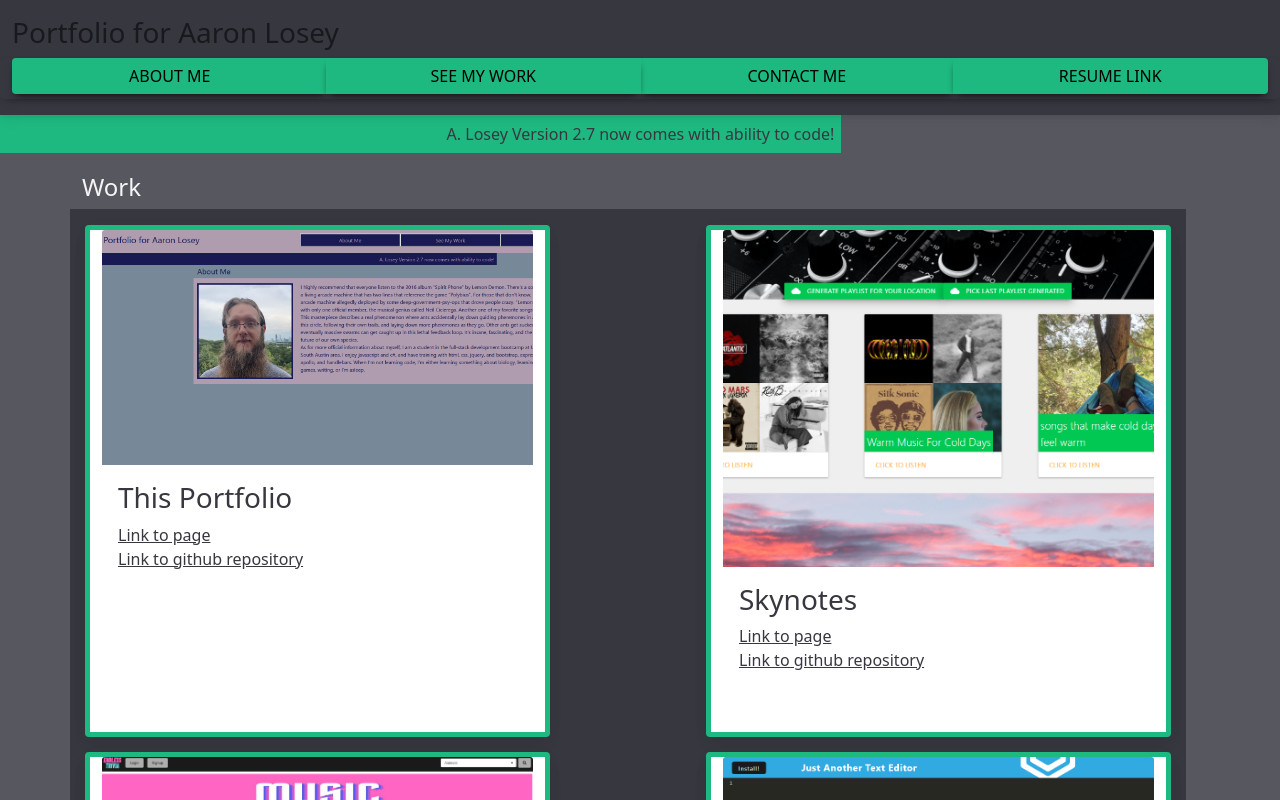
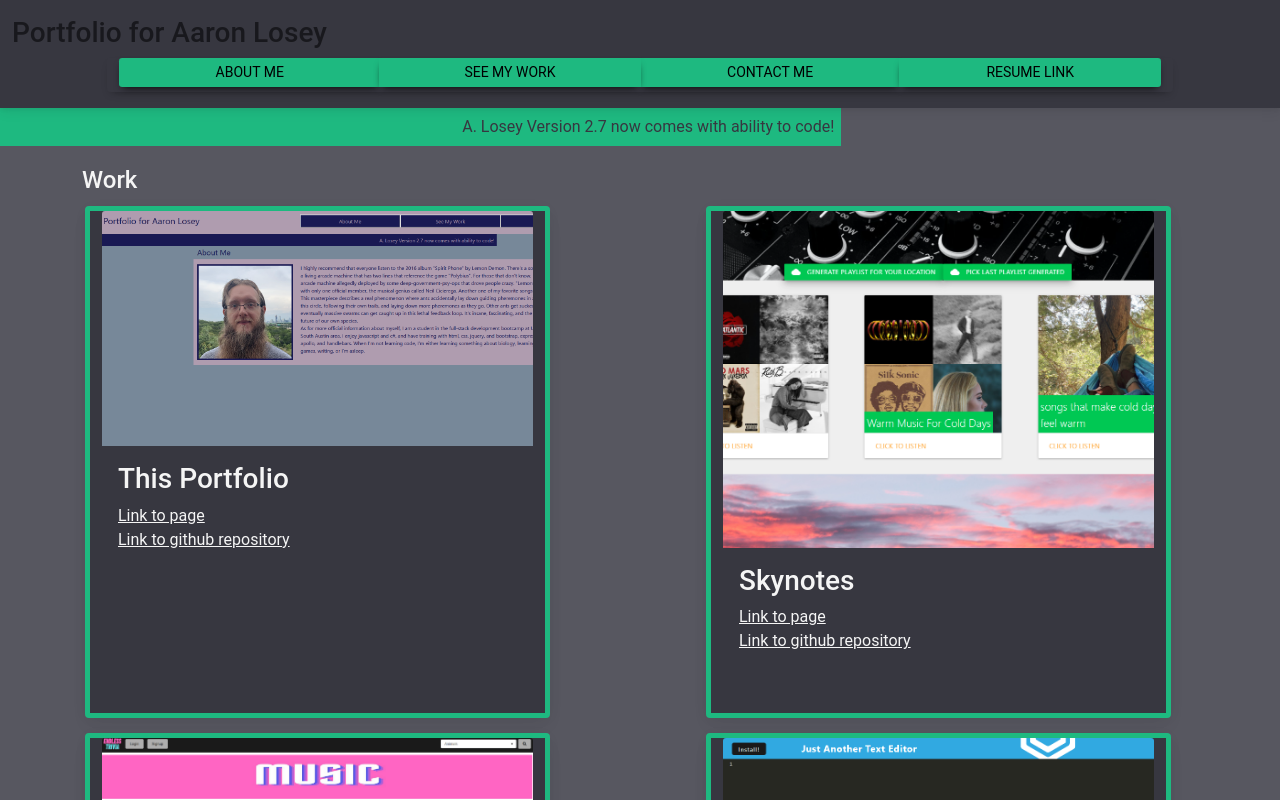
Before and after one commit to AJLosey/Portfolio, a React (Create React App) app: page / in a window 1280 px wide. Both pictures are taken after a click on the button "SEE MY WORK". Shown: the top 800 px of the page. Built offline with nearby package versions, Linux system fonts and the light colour scheme.

Commit message:
final css polish, changed backgrounds, font, and button size

```diff
--- a/src/App.css
+++ b/src/App.css
@@ -13,7 +13,7 @@
 }
 
 a:link {
-  color: var(--dark-accent);
+  color: whitesmoke;
 }
 
 a:visited {
@@ -32,7 +32,7 @@ a:visited {
 }
 
 .card-text {
-  color: var(--dark-accent);
+  color: whitesmoke;
 }
 
 .purp-bg {
@@ -46,9 +46,14 @@ a:visited {
 .card {
   margin: 15px;
   height: 40vw;
+  background-color: var(--dark-accent) !important;
 }
 
 #work {
+  margin-top: 20px;
+}
+
+#about-me {
   margin-top: 20px;
 }
 
@@ -66,4 +71,6 @@ a:visited {
 
 .list-group-item {
   border-radius: 0px !important;
+  background-color: var(--dark-accent) !important;
+  color: whitesmoke !important;
 }
--- a/src/App.js
+++ b/src/App.js
@@ -35,21 +35,21 @@ function App() {
           <div className="col-3">
             <p className="h4" id="work">Work</p>
           </div>
-          <div className="col-12 row purp-bg justify-content-between pt-3">
+          <div className="col-12 row justify-content-between pt-1">
 
             <Project img={portImg} imgAlt={"A portion of the about section of this website"} title={'This Portfolio'} deployLink={"https://ajlosey.github.io/Portfolio/"} repoLink={"https://github.com/AJLosey/Portfolio"} />
 
             <Project img={skynotesImg} imgAlt={"Buttons for generating music, followed by playlist images with links to listen to them"} title={'Skynotes'} deployLink={"https://ajlosey.github.io/Weather-music/"} repoLink={"https://github.com/AJLosey/Weather-music?organization=AJLosey&organization=AJLosey"} />
 
           </div>
-          <div className="col-12 row purp-bg justify-content-between">
+          <div className="col-12 row justify-content-between">
 
             <Project img={triviaImg} imgAlt={"landing page with buttons for login, signup, quiz categories, etc..."} title={'Trivia Quiz Website'} deployLink={"https://trivia-site-1.herokuapp.com/"} repoLink={"https://github.com/AJLosey/trivia-database/tree/AJLoseybranch"} />
 
             <Project img={textImg} imgAlt={"a header and a black space"} title={'Text Editor'} deployLink={"https://limitless-depths-34133.herokuapp.com/"} repoLink={"https://github.com/AJLosey/text-editor"} />
 
           </div>
-          <div className="col-12 row purp-bg justify-content-between">
+          <div className="col-12 row justify-content-between">
 
             <Project img={quizImg} imgAlt={"A timer, question, answers, and high scores option"} title={'Timed Code Quiz'} deployLink={"https://ajlosey.github.io/code-quiz/"} repoLink={"https://github.com/AJLosey/code-quiz"} />
 
@@ -57,7 +57,7 @@ function App() {
 
           </div>
 
-          <div className="col-12 row purp-bg justify-content-between">
+          <div className="col-12 row justify-content-between">
 
             <Project img={ipsumImg} imgAlt={'The title "Bio Ipsum" and some randomly generated text'} title={'Biological Jargon Lorum Ipsum'} deployLink={"https://ajlosey.github.io/Bio-Ipsum/"} repoLink={"https://github.com/AJLosey/Bio-Ipsum"} />
 
@@ -65,11 +65,11 @@ function App() {
 
           </div>
 
-          <div className="col-12 row purp-bg justify-content-between">
+          <div className="col-12 row justify-content-between">
 
             <Project img={workdayImg} imgAlt={"A header, followed by some time blocks with gibberesh saved in the first two"} title={'Scheduler'} deployLink={"https://ajlosey.github.io/Calendar-project/"} repoLink={"https://github.com/AJLosey/Calendar-project"} />
 
-            <Card className="card col-5 purp-border">
+            <Card className="card col-5 purp-border purp-bg">
               <div className="card-body">
                 <p className="card-text h3">Undeployed Project Repos</p>
                 <p className="card-text"><a href="https://github.com/AJLosey/Clamor" target="_blank"
--- a/src/components/Navbar.js
+++ b/src/components/Navbar.js
@@ -15,7 +15,7 @@ export function Navbar({ setContent }) {
                                     Portfolio for Aaron Losey
                                 </h1>
                             </div>
-                            <MDBBtnGroup aria-label='Navigation'>
+                            <MDBBtnGroup aria-label='Navigation' size='sm col-10 mx-auto'>
                                 <MDBBtn type="button" className="col-2 version-box" onClick={() => setContent('About')}>
                                     About Me
                                 </MDBBtn>
@@ -25,7 +25,7 @@ export function Navbar({ setContent }) {
                                 <MDBBtn type="button" className="col-2 version-box" onClick={() => setContent('Contact')}>
                                     Contact Me
                                 </MDBBtn>
-                                <MDBBtn type="button" className="col-2 version-box" onClick={() => window.location.href = 'https://drive.google.com/file/d/1svmCsDe8Un3r08_XMLwh3i6kywXOHv56/view?usp=sharing'}>
+                                <MDBBtn type="button" className="col-2 version-box" onClick={() => window.open('https://drive.google.com/file/d/1svmCsDe8Un3r08_XMLwh3i6kywXOHv56/view?usp=sharing', '_blank')}>
                                     Resume Link
                                 </MDBBtn>
                             </MDBBtnGroup>
--- a/src/components/Project.js
+++ b/src/components/Project.js
@@ -3,7 +3,7 @@ import Card from 'react-bootstrap/Card';
 
 export function Project(props) {
     return (
-        <Card className="card col-5 purp-border card-text">
+        <Card className="card col-5 purp-border card-text purp-bg">
             <img src={props.img} className="card-img-top"
                 alt={props.imgAlt} />
             <div className="card-body">
--- a/src/index.css
+++ b/src/index.css
@@ -1,18 +1,10 @@
 body {
   margin: 0;
-  font-family: -apple-system, BlinkMacSystemFont, 'Segoe UI', 'Roboto', 'Oxygen',
-    'Ubuntu', 'Cantarell', 'Fira Sans', 'Droid Sans', 'Helvetica Neue',
-    sans-serif;
+  font-family: 'Roboto', 'Oxygen', 'Ubuntu', 'Cantarell', 'Fira Sans', 'Droid Sans', 'Helvetica Neue', sans-serif !important;
   -webkit-font-smoothing: antialiased;
   -moz-osx-font-smoothing: grayscale;
 }
 
-code {
-  font-family: source-code-pro, Menlo, Monaco, Consolas, 'Courier New',
-    monospace;
-}
-
-
 body {
   background-color: #575760 !important;
 }
```
